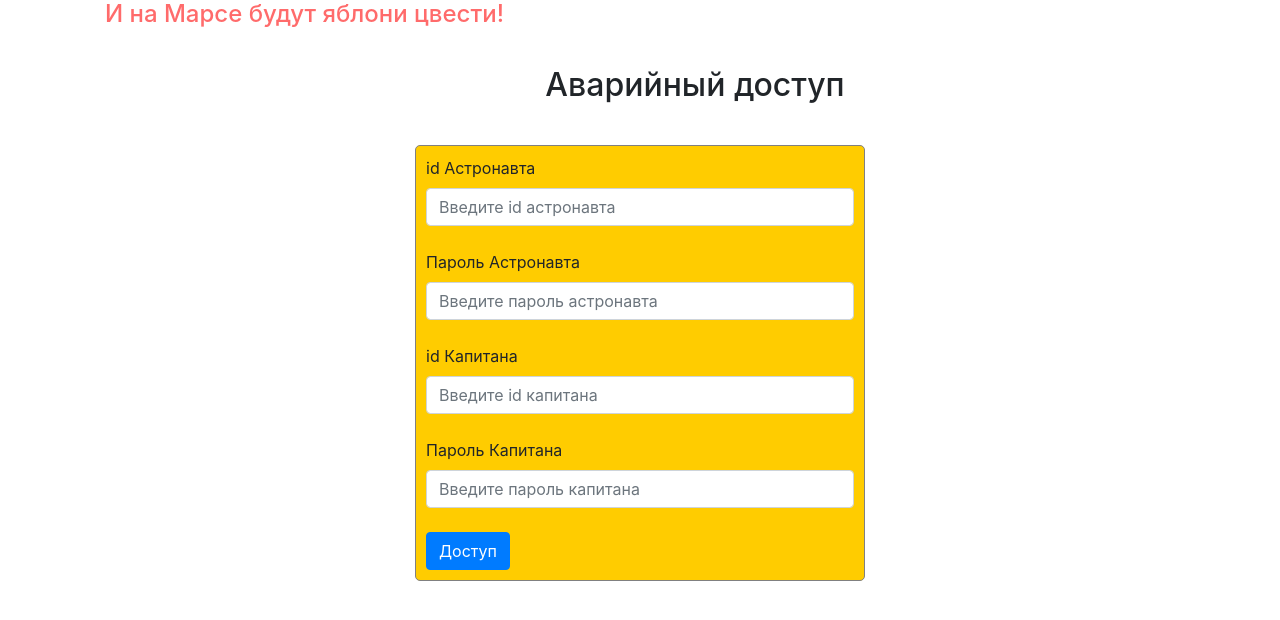
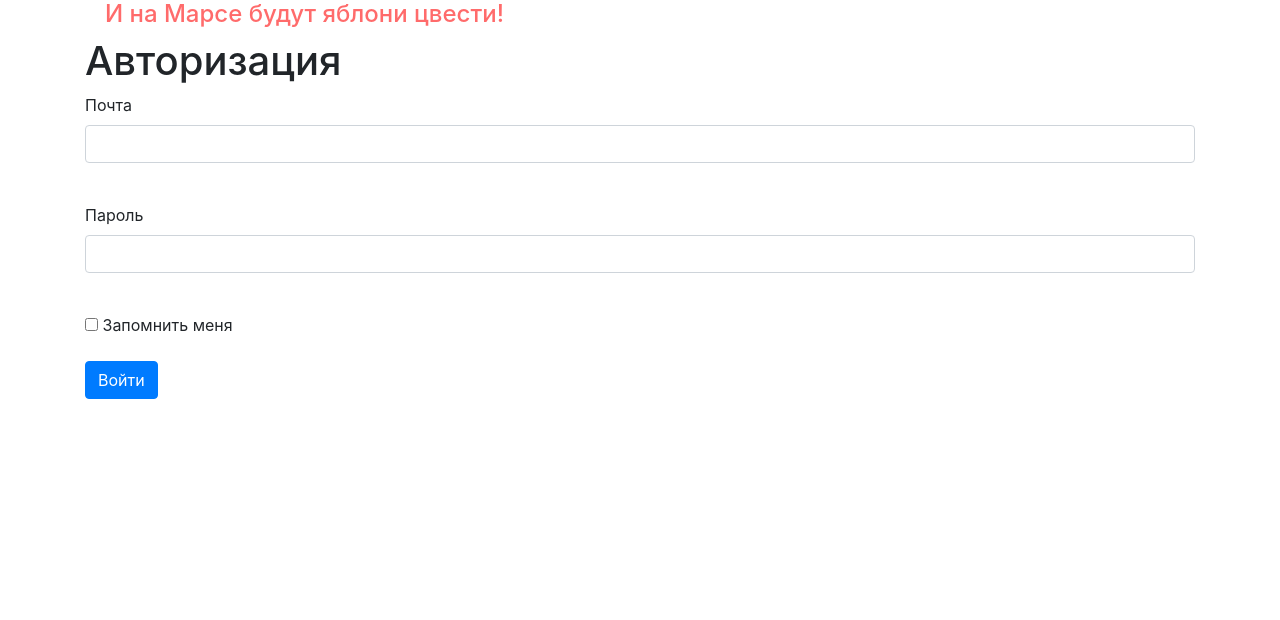
Before and after one commit to Sanechek114/mars_flask, a Flask app: page /login in a window 1280 px wide. Shown: the part 72-692 px from the top of the page. Run offline with Flask 3, Linux system fonts and the light colour scheme; some libraries are stand-ins or nearby versions.

Commit message:
Модель формы авторизации пользователя

```diff
--- a/data/users.py
+++ b/data/users.py
@@ -3,9 +3,9 @@ import sqlalchemy
 from .db_session import SqlAlchemyBase
 from sqlalchemy import orm
 from werkzeug.security import generate_password_hash, check_password_hash
+from flask_login import UserMixin
 
-
-class User(SqlAlchemyBase):
+class User(SqlAlchemyBase, UserMixin):
     __tablename__ = 'users'
 
     id = sqlalchemy.Column(sqlalchemy.Integer,
--- a/forms/user.py
+++ b/forms/user.py
@@ -1,5 +1,5 @@
 from flask_wtf import FlaskForm
-from wtforms import PasswordField, StringField, TextAreaField, SubmitField, EmailField, IntegerField
+from wtforms import PasswordField, StringField, BooleanField, TextAreaField, SubmitField, EmailField, IntegerField
 from wtforms.validators import DataRequired
 
 
@@ -14,3 +14,10 @@ class RegisterForm(FlaskForm):
     speciality = StringField('speciality', validators=[DataRequired()])
     address = StringField('address', validators=[DataRequired()])
     submit = SubmitField('Войти')
+
+
+class LoginForm(FlaskForm):
+    email = EmailField('Почта', validators=[DataRequired()])
+    password = PasswordField('Пароль', validators=[DataRequired()])
+    remember_me = BooleanField('Запомнить меня')
+    submit = SubmitField('Войти')
--- a/main.py
+++ b/main.py
@@ -4,7 +4,9 @@ from flask import Flask, url_for, request, render_template, redirect
 from data import db_session
 from data.users import User
 from data.jobs import Job
-from forms.user import RegisterForm
+from forms.user import RegisterForm, LoginForm
+from flask_login import LoginManager, login_user
+
 
 
 
@@ -22,6 +24,13 @@ answers = {
 }
 db_session.global_init("db/mars.db")
 db_sess = db_session.create_session()
+login_manager = LoginManager()
+login_manager.init_app(app)
+
+@login_manager.user_loader
+def load_user(user_id):
+    db_sess = db_session.create_session()
+    return db_sess.get(User,user_id)
 
 @app.route('/index')
 def index(**param):
@@ -302,6 +311,20 @@ def reqister():
     return render_template('register.html', title='Регистрация', form=form)
 
 
+@app.route('/login', methods=['GET', 'POST'])
+def login():
+    form = LoginForm()
+    if form.validate_on_submit():
+        db_sess = db_session.create_session()
+        user = db_sess.query(User).filter(User.email == form.email.data).first()
+        if user and user.check_password(form.password.data):
+            login_user(user, remember=form.remember_me.data)
+            return redirect("/")
+        return render_template('login.html',
+                               message="Неправильный логин или пароль",
+                               form=form)
+    return render_template('login.html', title='Авторизация', form=form)
+
 @app.route('/load_photo', methods=['GET', 'POST'])
 def load_photo():
     if request.method == 'GET':
@@ -402,19 +425,6 @@ def answer():
     return render_template('auto_answer.html', **answers)
 
 
-@app.route('/login', methods=['GET', 'POST'])
-def login():
-    if request.method == 'GET':
-        return render_template('login.html')
-    elif request.method == 'POST':
-        print(request.form['id_astronaut'], '')
-        print(request.form['password_astronaut'], '')
-        print(request.form['id_captain'], '')
-        print(request.form['password_captain'], '')
-
-        return "Доступ разрешен"
-
-
 @app.route('/distribution')
 def distribution():
     return render_template('distribution.html')
--- a/templates/login.html
+++ b/templates/login.html
@@ -1,22 +1,29 @@
 {% extends "base.html" %}
 
 {% block content %}
-    <h2>Аварийный доступ</h2>
-    <div>
-        <form class="login_form" method="post">
-            <label for="id_astronaut" class="form-label">id Астронавта</label>
-            <input type="id_astronaut" class="form-control" id="id_astronaut" aria-describedby="id_astronaut" placeholder="Введите id астронавта" name="id_astronaut">
-            <br>
-            <label for="password_astronaut" class="form-label">Пароль Астронавта</label>
-            <input type="password_astronaut" class="form-control" id="password_astronaut" aria-describedby="password_astronaut" placeholder="Введите пароль астронавта" name="password_astronaut">
-            <br>
-            <label for="id_captain" class="form-label">id Капитана</label>
-            <input type="id_captain" class="form-control" id="id_captain" aria-describedby="id_captain" placeholder="Введите id капитана" name="id_captain">
-            <br>
-            <label for="password_captain" class="form-label">Пароль Капитана</label>
-            <input type="password_captain" class="form-control" id="password_captain" aria-describedby="password_captain" placeholder="Введите пароль капитана" name="password_captain">
-            <br>
-            <button type="submit" class="btn btn-primary">Доступ</button>
-        </form>
-    </div>
+    <h1>Авторизация</h1>
+    <form action="" method="post">
+        {{ form.hidden_tag() }}
+        <p>
+            {{ form.email.label }}<br>
+            {{ form.email(class="form-control", type="email") }}<br>
+            {% for error in form.email.errors %}
+                <div class="alert alert-danger" role="alert">
+                    {{ error }}
+                </div>
+            {% endfor %}
+        </p>
+        <p>
+            {{ form.password.label }}<br>
+            {{ form.password(class="form-control", type="password") }}<br>
+            {% for error in form.password.errors %}
+                <div class="alert alert-danger" role="alert">
+                    {{ error }}
+                </div>
+            {% endfor %}
+        </p>
+        <p>{{ form.remember_me() }} {{ form.remember_me.label }}</p>
+        <p>{{ form.submit(type="submit", class="btn btn-primary") }}</p>
+        <div>{{ message }}</div>
+    </form>
 {% endblock %}
```
Also changed, not shown: db/mars.db.
